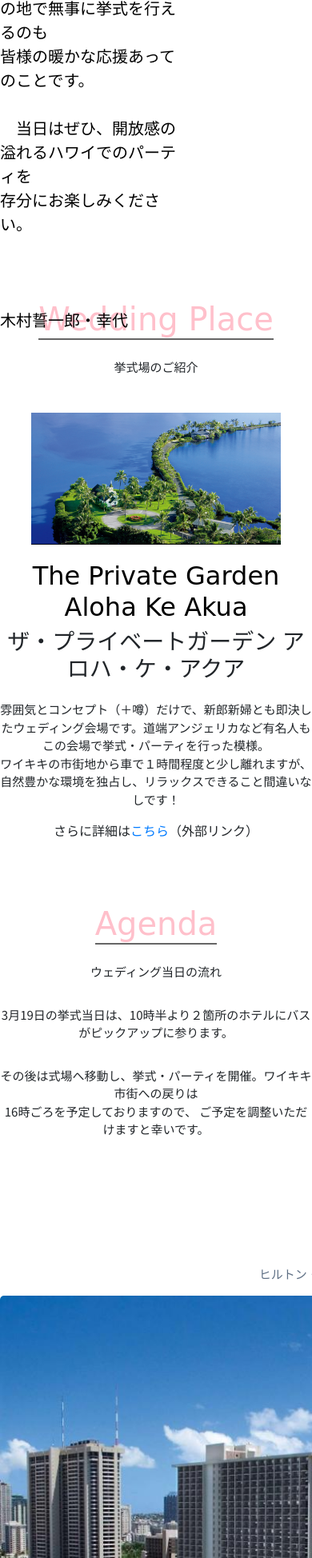
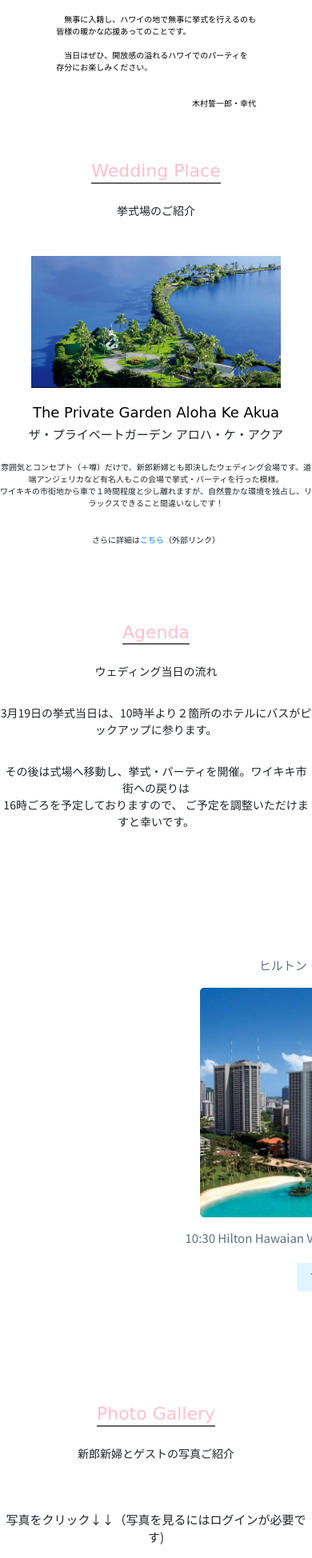
Before and after one commit to SeiichiroKimura/first_project, a Django app: page /lunchmap/ in a window 390 px wide; the page is wider, and only the part inside the window is pictured. Shown: the part 1082-3030 px from the top of that part at 80% size. Run offline with Django 3.2, Linux system fonts and the light colour scheme; some libraries are stand-ins or nearby versions; some web fonts are replaced.

Commit message:
responsive

```diff
--- /dev/null
+++ b/lunchmap/static/css/responsive.css
@@ -0,0 +1,50 @@
+@media(max-width: 670px) {
+  a.nav-link {
+    font-size: 12px;
+  }
+
+  .category-title h1 {
+    font-size: 22px;
+  }
+
+  .category-title p {
+    font-size: 14px;
+  }
+
+  .maedori {
+    width: 100%;
+  }
+
+  .greeting {
+    width: 100%;
+    height: 400px;
+    padding-top: 10px;
+  }
+
+  .greeting-text {
+    position: absolute;
+    top: 250px;
+    right: 70px;
+    text-align: left;
+    color: black;
+    font-size: 10px;
+    font-family: 'Noto Sans JP', sans-serif;
+  }
+
+  .greeting-text p {
+    text-align: right;
+    font-size: 10px;
+  }
+
+  .place-text h2 {
+    font-size: 18px;
+  }
+
+  .place-text h3 {
+    font-size: 15px;
+  }
+
+  .place-text p {
+    font-size: 10px;
+  }
+}
--- a/lunchmap/static/css/style_layout.css
+++ b/lunchmap/static/css/style_layout.css
@@ -29,8 +29,7 @@ a.nav-link {
 header {
   width: 100%;
   text-align: center;
-  font-family: 'Noto Sans JP', sans-serif;
-  font-size: 20px;
+  font-size: 15px;
   height: 35px;
   background-color: white;
   opacity: 0.7;
@@ -43,7 +42,8 @@ header ul {
 }
 
 header li {
-  text-align: center;
+  padding-top: 5px;
+  padding-left: 30px;
   display: inline-block;
 }
 
@@ -116,8 +116,6 @@ h1.title-phrase {
 }
 
 .greeting {
-  /* background-image: url("/static/lunchmap/images/maedori01.jpg");
-  background-size: cover; */
   width: auto;
   height: 550px;
   position: relative;
--- a/lunchmap/templates/lunchmap/index.html
+++ b/lunchmap/templates/lunchmap/index.html
@@ -7,6 +7,7 @@
         <title>Waikiki Wedding</title>
         {% load static %}
         <link rel="stylesheet" href="{% static 'css/style_layout.css' %}">
+        <link rel="stylesheet" href="{% static 'css/responsive.css' %}">
         <script type="text/javascript" src="{% static 'js/jquery-3.4.1.min.js' %}"></script>
         <script type="text/javascript" src="{% static 'js/layout.js' %}"></script>
     </head>
@@ -54,10 +55,10 @@
         <header>
           <ul>
             <li>
-              <a class="nav-link" href='{% url "lunchmap:index02" %}'>現地めグルメ</a>
+              <a href='{% url "lunchmap:index02" %}'>現地めグルメ</a>
             </li>
             <li>
-              <a class="nav-link" href='https://weather.yahoo.co.jp/weather/world/US-HI/91182/'>ハワイの気候・服装</a>
+              <a href='https://weather.yahoo.co.jp/weather/world/US-HI/91182/' target="_blank">ハワイの気候・服装</a>
             </li>
           </ul>
         </header>
@@ -95,8 +96,8 @@
           <div class="greeting-text">
             　この度は私たちの結婚を一緒にお祝いいただき<br>誠にありがとうございます。<br><br>
             　無事に入籍し、ハワイの地で無事に挙式を行えるのも<br>皆様の暖かな応援あってのことです。<br><br>
-            　当日はぜひ、開放感の溢れるハワイでのパーティを<br>存分にお楽しみください。<br><br><br><br>
-            木村誓一郎・幸代
+            　当日はぜひ、開放感の溢れるハワイでのパーティを<br>存分にお楽しみください。<br><br>
+              <p>木村誓一郎・幸代</p>
           </div>
         </div>
 
@@ -117,7 +118,7 @@
             <p>雰囲気とコンセプト（＋噂）だけで、新郎新婦とも即決したウェディング会場です。道端アンジェリカなど有名人もこの会場で挙式・パーティを行った模様。
             <br>ワイキキの市街地から車で１時間程度と少し離れますが、自然豊かな環境を独占し、リラックスできること間違いなしです！</p>
 
-            さらに詳細は<a href="https://www.watabe-wedding.co.jp/resort_wedding_overseas/hawaii/chapel_aloha_ke/?utm_source=google&utm_medium=cpc&utm_campaign=rz_br_chapel&utm_content=hawaii_chapel&gclid=CjwKCAiAj-_xBRBjEiwAmRbqYv7Gej1matV3A_kPh5Al7Cbx5Ixhr03G91PCLkk5XDLd0p_oXZE5XhoCr5YQAvD_BwE#" target="_blank">こちら</a>（外部リンク）
+            <p>さらに詳細は<a href="https://www.watabe-wedding.co.jp/resort_wedding_overseas/hawaii/chapel_aloha_ke/?utm_source=google&utm_medium=cpc&utm_campaign=rz_br_chapel&utm_content=hawaii_chapel&gclid=CjwKCAiAj-_xBRBjEiwAmRbqYv7Gej1matV3A_kPh5Al7Cbx5Ixhr03G91PCLkk5XDLd0p_oXZE5XhoCr5YQAvD_BwE#" target="_blank">こちら</a>（外部リンク）</p>
 
           </div>
         </div>
@@ -137,11 +138,11 @@
               <div class="change-btn next-btn">次へ →</div>
             </div>
             <ul class="slides">
-              <li class="slide active"><p>ヒルトン・ハワイアンビレッジ（1つ目の集合場所）</p><img src="{% static 'lunchmap/images/hilton02.jpg' %}" width="100%" height="100%"></img><p>10:30 Hilton Hawaian Villageピックアップ → 11:00 リッツカールトンでPick up</p></li>
-              <li class="slide"><p>リッツカールトン・レジデンシャル（2つ目の集合場所）</p><img src="{% static 'lunchmap/images/litzcarton.jpg' %}" width="100%" height="50%"></img><p>10:30 Hilton Hawaian Villageピックアップ → 11:00 リッツカールトンでPick up</p></li>
-              <li class="slide"><p>バス移動（写真はイメージです）</p><img src="{% static 'lunchmap/images/waikikibus.jpg' %}" width="100%" height="100%"></img><p>送迎バスで移動 → 式場へ移動</p></li>
-              <li class="slide"><p>ウェディングセレモニー</p><img src="{% static 'lunchmap/images/ceremony.png' %}" width="100%" height="100%"></img><p>挙式：12:00~13:00</p></li>
-              <li class="slide"><p>ウェディング・パーティ（写真はイメージです）</p><img src="{% static 'lunchmap/images/restaurant_space.jpg' %}" width="100%" height="100%"></img><p>パーティ（食事会）:13:00~15:00</p></li>
+              <li class="slide active"><p>ヒルトン・ハワイアンビレッジ（1つ目の集合場所）</p><img src="{% static 'lunchmap/images/hilton02.jpg' %}" width="50%" height="50%"></img><p>10:30 Hilton Hawaian Villageピックアップ → 11:00 リッツカールトンでPick up</p></li>
+              <li class="slide"><p>リッツカールトン・レジデンシャル（2つ目の集合場所）</p><img src="{% static 'lunchmap/images/litzcarton.jpg' %}" width="50%" height="50%"></img><p>10:30 Hilton Hawaian Villageピックアップ → 11:00 リッツカールトンでPick up</p></li>
+              <li class="slide"><p>バス移動（写真はイメージです）</p><img src="{% static 'lunchmap/images/waikikibus.jpg' %}" width="50%" height="50%"></img><p>送迎バスで移動 → 式場へ移動</p></li>
+              <li class="slide"><p>ウェディングセレモニー</p><img src="{% static 'lunchmap/images/ceremony.png' %}" width="50%" height="50%"></img><p>挙式：12:00~13:00</p></li>
+              <li class="slide"><p>ウェディング・パーティ（写真はイメージです）</p><img src="{% static 'lunchmap/images/restaurant_space.jpg' %}" width="50%" height="50%"></img><p>パーティ（食事会）:13:00~15:00</p></li>
             </ul>
             <div class="index-btn-wrapper">
               <div class="index-btn">1</div>
```
Also changed, not shown: 1 other file.
